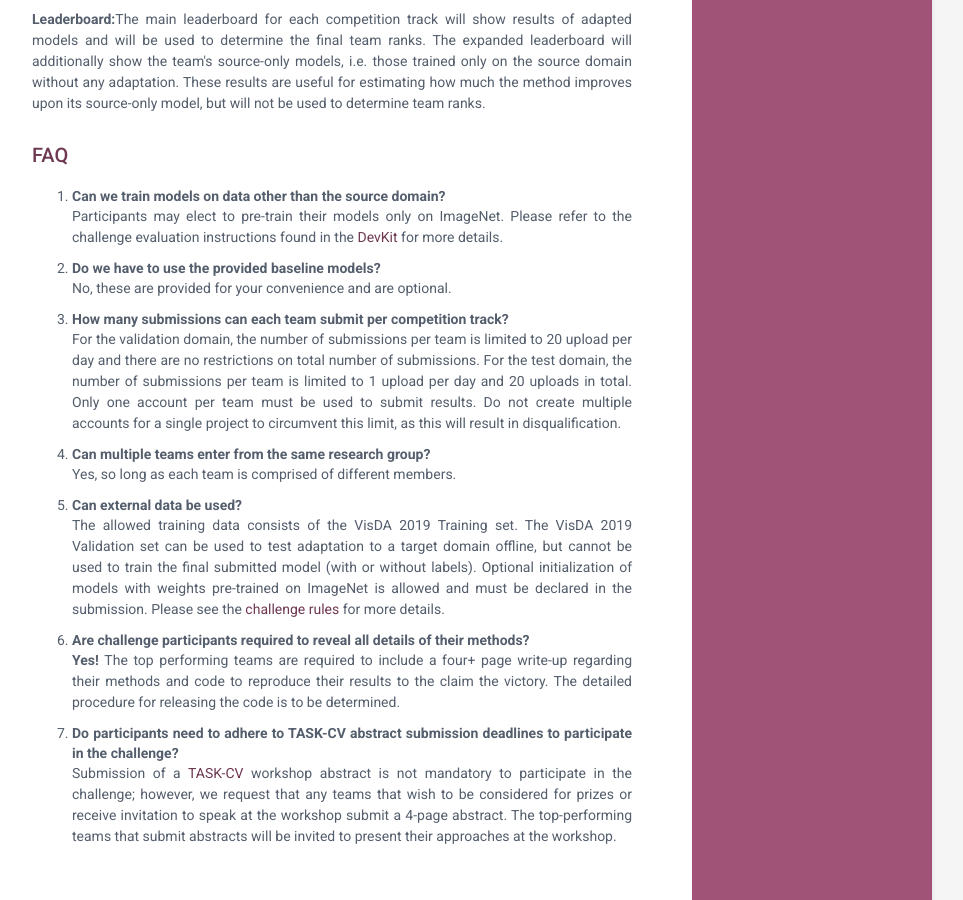
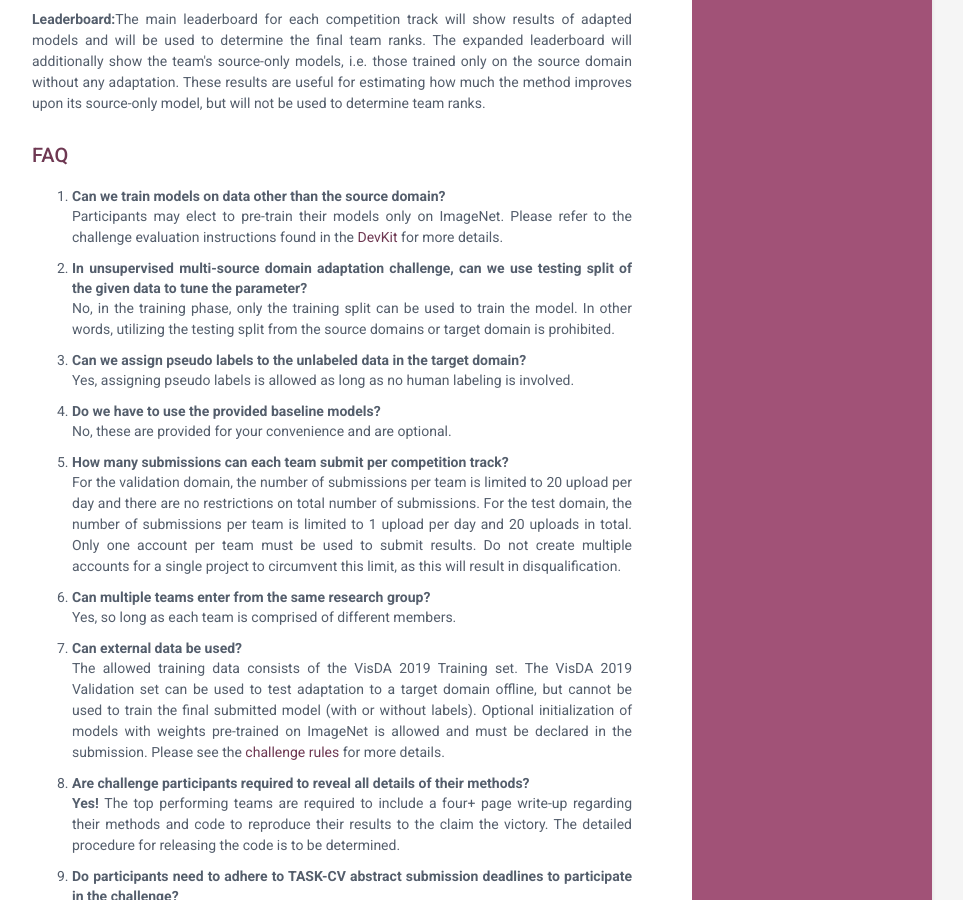
Before and after one commit to VisionLearningGroup/visda-2019, a Jekyll site: the page built from index.html, in a window 1280 px wide and 900 px high, scrolled down 2323 px. Shown: the whole window, without its empty margins (188-1151 px from the left). Built offline with Jekyll 4.4.1, drawn with Linux system fonts in a browser that asks for light colours.

Commit message:
Update index.html

```diff
--- a/index.html
+++ b/index.html
@@ -90,6 +90,8 @@ layout: default
 <p><b>Source Models:</b> The performance of a domain adaptation algorithm greatly depends on the baseline performance of the model trained only on source data. We ask that teams submit two sets of results: 1) predictions obtained only with the source-trained model, and 2) predictions obtained with the adapted model. See the development kit for submission formatting details. </p>
 
 <p><b>Leaderboard:</b>The main leaderboard for each competition track will show results of adapted models and will be used to determine the final team ranks. The expanded leaderboard will additionally show the team's source-only models, i.e. those trained only on the source domain without any adaptation. These results are useful for estimating how much the method improves upon its source-only model, but will not be used to determine team ranks. </p>
+
+
 </br>
 
 <a name = "faq"></a>
@@ -98,6 +100,12 @@ layout: default
 <ol>
 <li><b>Can we train models on data other than the source domain?</b></li>
 <p> Participants may elect to pre-train their models only on ImageNet. Please refer to the challenge evaluation instructions found in the <a href = "https://github.com/VisionLearningGroup/visda-2019-public">DevKit</a> for more details. </p>
+
+<li><b>In unsupervised multi-source domain adaptation challenge, can we use testing split of the given data to tune the parameter?</b></li>
+<p>No, in the training phase, only the training split can be used to train the model. In other words, utilizing the testing split from the source domains or target domain is prohibited. </p>
+
+    <li><b>Can we assign pseudo labels to the unlabeled data in the target domain?</b></li>
+<p>Yes, assigning pseudo labels is allowed as long as no human labeling is involved. </p>
 
 <li><b>Do we have to use the provided baseline models?</b></li>
 <p>No, these are provided for your convenience and are optional. </p>
```
